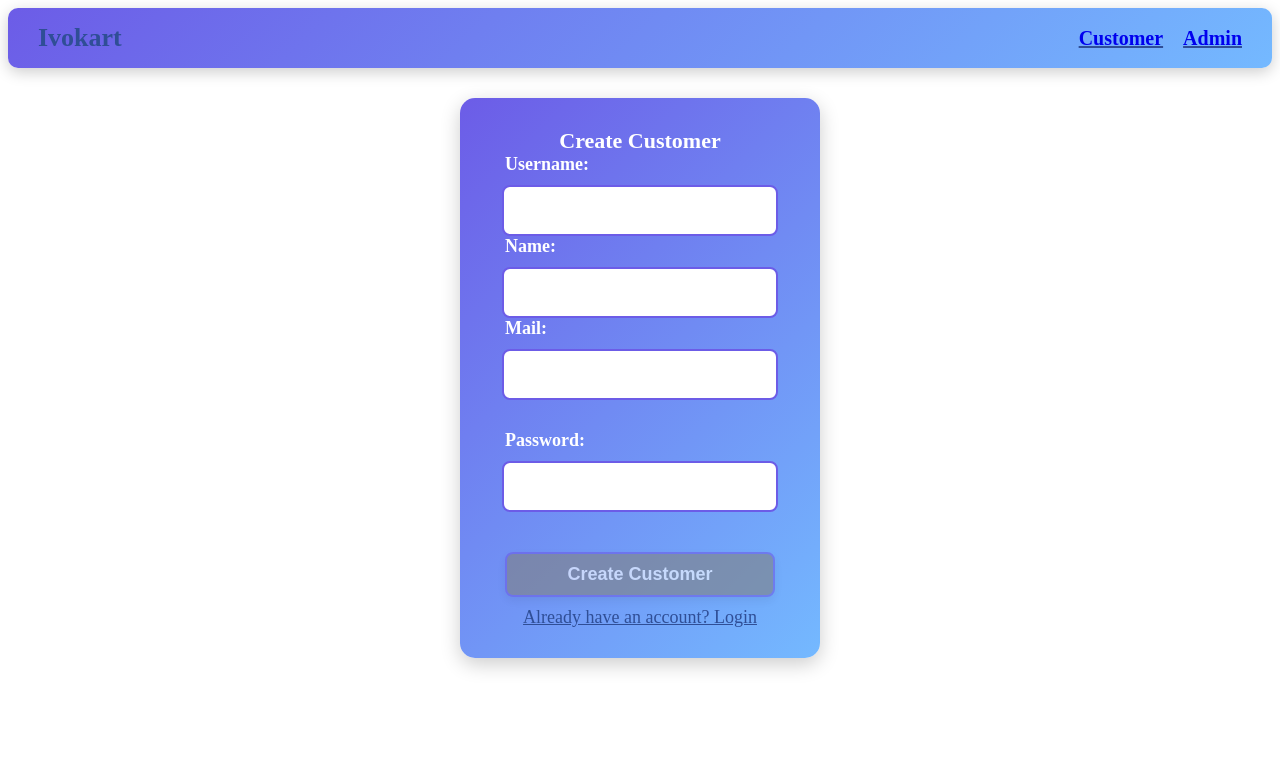
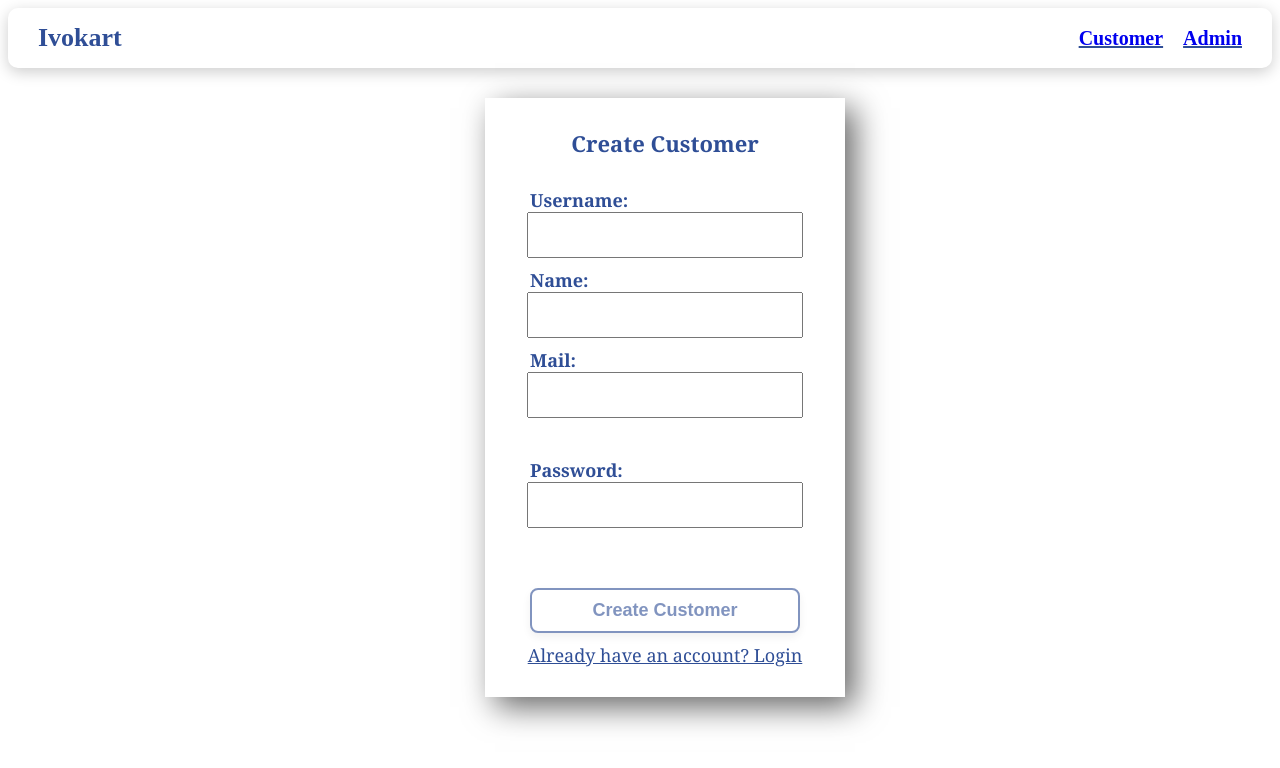
Before and after one commit to TusharBR/iVoyant, a React (Vite) app: page / in a window 1280 px wide. Shown: the top 768 px of the page. Built offline with nearby package versions, Linux system fonts and the light colour scheme.

Commit message:
improvement:css

```diff
--- a/src/App.tsx
+++ b/src/App.tsx
@@ -8,14 +8,12 @@ function App() {
   return (
     <>
      <Router>
-
       <Routes>
-
       <Route  path="/"  element={<Login />} />
       <Route  path="/admin"  element={<Adminlogin/>} />
       <Route  path="/Customermp"  element={<Customermp/>} />
       <Route  path="/Adminmp"  element={<Adminmp/>} />
-          <Route path="*" element={<Navigate to="/" />} />
+      <Route path="*" element={<Navigate to="/" />} />
       </Routes>
     </Router>
     </>
--- a/src/components/Login.tsx
+++ b/src/components/Login.tsx
@@ -78,7 +78,7 @@ const Login = () => {
                 className={oit.mail && !/^[a-zA-Z0-9._%+-]+@gmail\.com$/.test(oit.mail) ? "error-border" : ""}
               />
               <span className={`error-message ${oit.mail && !/^[a-zA-Z0-9._%+-]+@gmail\.com$/.test(oit.mail) ? "show" : ""}`}>
-                Enter valid mail address (example@gmail.com)
+                Enter valid mail address
               </span>
             </div>
 
@@ -95,7 +95,7 @@ const Login = () => {
                 className={oit.password && !/^[A-Z].{5}$/.test(oit.password) ? "error-border" : ""}
               />
               <span className={`error-message ${oit.password && !/^[A-Z].{5}$/.test(oit.password) ? "show" : ""}`}>
-                Required 6 characters, start with an uppercase.
+                Required 6 characters, start with uppercase.
               </span>
             </div>
 
--- a/src/components/Logininput.tsx
+++ b/src/components/Logininput.tsx
@@ -13,15 +13,15 @@ const Logininput = ({ handleLogin }: InputProps) => {
 
   return (
 <>
-<div className="logincontainer">
+<div className="logincontainer inputcontainer">
       <h4 style={{ margin: 0 }}>Login</h4>
       <div>
-        <label>Username:</label>
-        <input name="username" type="text" onChange={chandleChange} value={coit.username} required />
+        <label className="labels" >Username:</label>
+        <input  name="username" type="text" onChange={chandleChange} value={coit.username} required />
       </div>
 
       <div>
-        <label>Password:</label>
+        <label className="labels">Password:</label>
         <input
           name="password"
           type="password"
@@ -34,7 +34,7 @@ const Logininput = ({ handleLogin }: InputProps) => {
       </div>
 
       {/* Reserved space for error message to prevent shifting */}
-      <span className={`error-message ${coit.password && !/^[A-Z].{5}$/.test(coit.password) ? "show" : ""}`}>Required 6 characters,start with an uppercase.
+      <span className={`error-message ${coit.password && !/^[A-Z].{5}$/.test(coit.password) ? "show" : ""}`}>Required 6 characters,start with uppercase.
       </span>
 
       <button
--- a/src/styles/Adminmp.css
+++ b/src/styles/Adminmp.css
@@ -16,7 +16,3 @@ h2{
     background-color:#74b9ff;
     cursor: pointer;
 }
-.edit-btn:hover
-{
-   background-color: transparent;
-}
--- a/src/styles/Customermp.css
+++ b/src/styles/Customermp.css
@@ -5,6 +5,8 @@
     --light-bg: #dfe6e9;
     --dark-text: #2d3436;
     --white: #ffffff;
+   --danger:red;
+   --primary-dark:#1e3c72;
 }
 
 h2 {
@@ -63,8 +65,8 @@ h1 {
     position: absolute;
     top: -8px;
     right: -20px;
-    background: red;
-    color: white;
+    background: var(--danger);
+    color:var(--white);
     font-size: 20px;
     font-weight: bold;
     padding: 0px 7px;
@@ -84,18 +86,18 @@ table {
     width: 100%;
     border-collapse: collapse;
     background-color: var(--dark-text);
-    color: white;
+    color: var(--white);
 }
 
  th,
  td {
-    border: 1px solid white;
+    border: 1px solid var(--white);
     padding: 10px;
     text-align: left;
 }
 
  th {
-    background-color: #1e3c72; /* A slightly darker shade for header */
+    background-color: var(--primary-dark);
 }
 
 td {
@@ -103,14 +105,14 @@ td {
 }
 
 .custom-table .action-btn {
-    border: 1px solid red;
+    border: 1px solid var(--danger);
     padding: 5px;
-    background-color: #74b9ff;
+    background-color:var(--secondary-color);
     cursor: pointer;
     color: black;
 }
 
 .custom-table .action-btn:hover {
     background-color: transparent;
-    color: white;
+    color: var(--white);
 }
--- a/src/styles/Login.css
+++ b/src/styles/Login.css
@@ -5,6 +5,7 @@
     --light-bg: #dfe6e9;
     --dark-text: #2d3436;
     --white: #ffffff;
+    --danger:red;
 }
 
 .logincontainer {
@@ -13,12 +14,11 @@
     align-items: center;
     padding: 30px;
     font-size: 22px;
-    background: linear-gradient(135deg, var(--primary-color), var(--secondary-color));
-    border-radius: 15px;
-    box-shadow: 0px 6px 20px rgba(0, 0, 0, 0.2);
-    color: var(--white);
-    width: 100%;
+    margin-left: 50px;
+   color: var(--dark-text);
+    box-shadow: 10px 10px 30px rgba(0, 0, 0, 0.6);
     overflow: hidden;
+    font-family:Cambria;
 }
 
 .maincontainers {
@@ -29,6 +29,11 @@
     padding: 30px;
 }
 
+.inputcontainer h4
+{
+   padding-bottom: 20px;
+}
+
 .form-container {
     min-height: 450px;
 }
@@ -37,7 +42,7 @@
     font-size: 18px;
     height: 45px;
     width: 100%;
-    border: 2px solid var(--primary-color);
+    border: 2px solid var(--dark-text);
     border-radius: 8px;
     padding: 8px;
     margin-top: 10px;
@@ -46,16 +51,16 @@
 }
 input {
     font-size: 18px;
-    height: 45px;
-    width: 100%;
-    border: 2px solid var(--primary-color);
-    border-radius: 8px;
-    padding: 8px;
-    margin-top: 10px;
-    background: var(--white);
-    transition: all 0.3s ease;
+    height: 40px;
     display: block;
     justify-content:left ;
+
+}
+
+ .labels
+{
+    font-weight: bold;
+    font-size: large;
 }
 .customerform
 {
@@ -64,7 +69,7 @@ input {
   min-height: 210px;
 }
 .customerform h4{
-    margin-bottom: 0px;
+    margin-bottom: 20px;
     margin-top: 30px;
 }
 
@@ -74,6 +79,7 @@ input {
     margin-right: auto;
     display: block;
     padding: 1px;
+
 }
 
 .customerform div {
@@ -89,6 +95,7 @@ input {
     font-weight: bold;
     display: block;
     font-size: large;
+    margin-top: 10px;
 }
 
 .customerform button {
@@ -98,16 +105,12 @@ input {
     display: block;
 }
 
-.error-border {
-    box-shadow: 0px 0px 4px red;
-    border: 2px solid red;
-}
+
 
 .error-message {
     font-size: 15px;
-    color: red;
+    color:var(--danger);
     text-decoration: none;
-    background-color: white;
     margin: 5px;
     min-height: 20px;
     display: block;
@@ -120,8 +123,8 @@ input {
 }
 
 button {
-    background-color: var(--primary-color);
-    color: var(--white);
+
+    color: var(--dark-text);
     cursor: pointer;
     font-weight: bold;
     box-shadow: 0px 4px 10px rgba(0, 0, 0, 0.1);
@@ -129,7 +132,7 @@ button {
 }
 
 button:disabled {
-    background-color: gray;
+    color: var(--dark-text) ;
     cursor: not-allowed;
     opacity: 0.6;
 }
--- a/src/styles/Navbar.css
+++ b/src/styles/Navbar.css
@@ -14,7 +14,7 @@
     justify-content: space-between;
     font-size: 20px;
     padding: 15px 30px;
-    background: linear-gradient(135deg, var(--primary-color), var(--secondary-color));
+
     border-radius: 10px;
     box-shadow: 0px 4px 15px rgba(0, 0, 0, 0.2);
     color: var(--dark-text);
@@ -33,7 +33,6 @@ span {
 }
 
 a {
-    color: var(white);
     text-decoration: none;
     font-weight: bold;
     transition: 0.3s;
```
